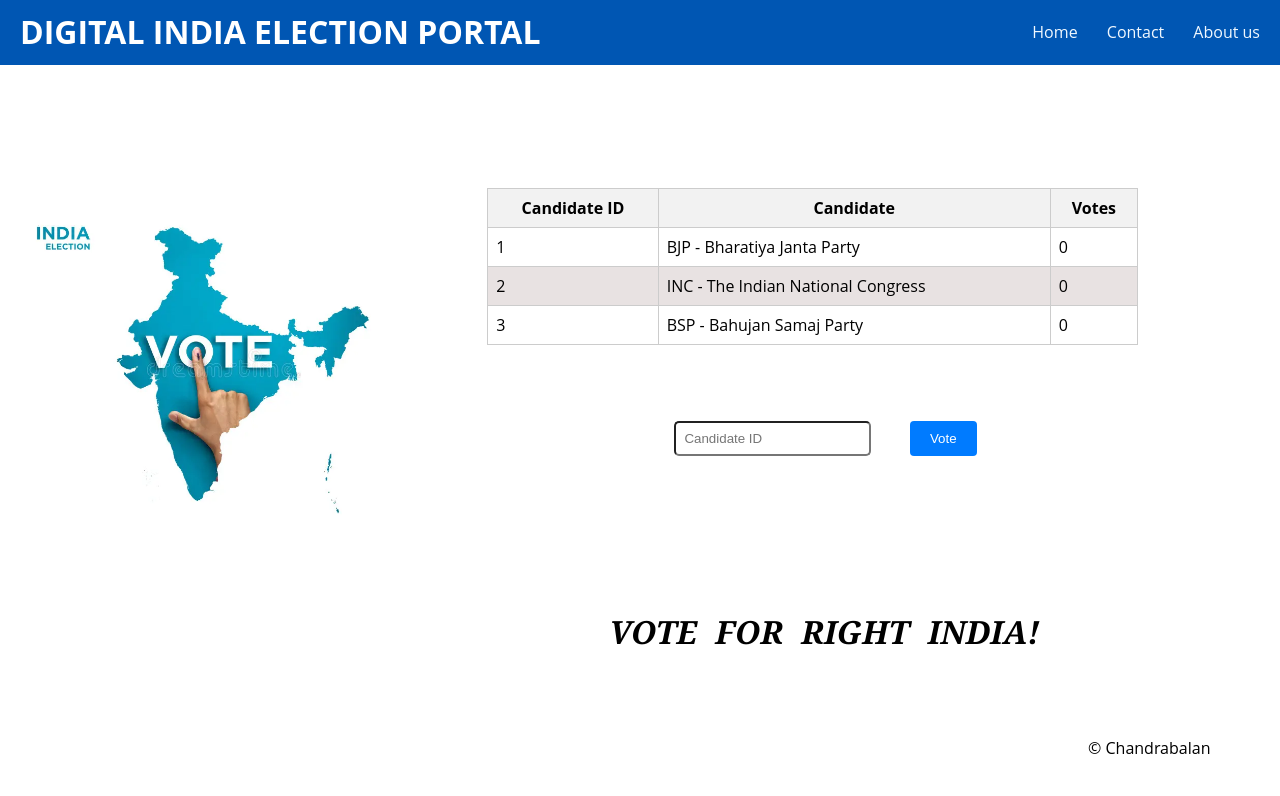
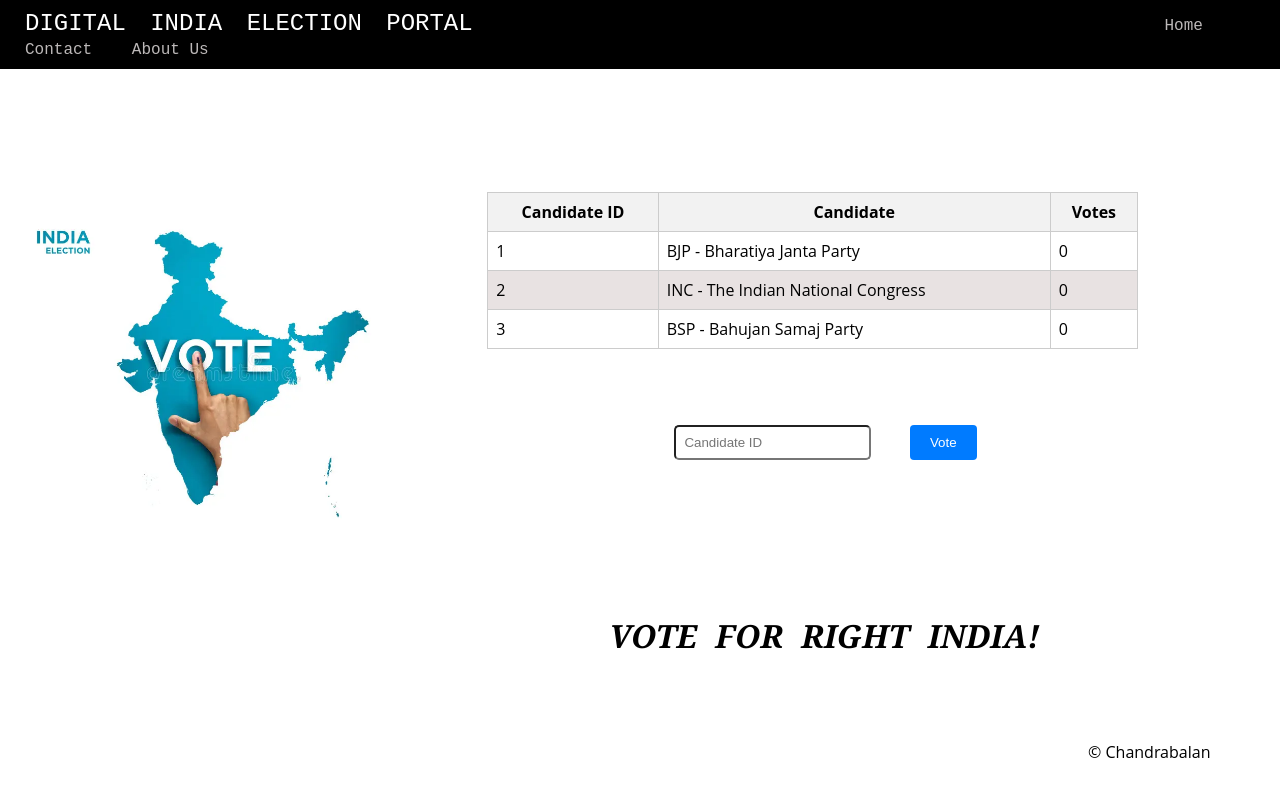
Before and after one commit to Chandrabalan-C/Web3-Based-Voting-System, a website: page index.html in a window 1280 px wide. Drawn offline with Linux system fonts and the light colour scheme.

Commit message:
file Changed

```diff
--- a/index.html
+++ b/index.html
@@ -7,24 +7,17 @@
     <link rel="stylesheet" href="style.css" />
   </head>
   <body>
-    <header>
-      <h1>DIGITAL INDIA ELECTION PORTAL</h1>
+    <div class="header">
       <nav>
-        <a
-          href=""
-          style="color: aliceblue; margin-right: 25px; text-decoration: none"
-          >Home</a
-        >
-
-        <a
-          href=""
-          style="color: aliceblue; margin-right: 25px; text-decoration: none"
-          >Contact</a
-        >
-        <a href="" style="color: aliceblue; text-decoration: none">About us</a>
+        <h1 id="head1">DIGITAL INDIA ELECTION PORTAL</h1>
+        <ul>
+          <li>Home</li>
+          <li>Contact</li>
+          <li>About Us</li>
+        </ul>
       </nav>
-    </header>
-    <br />
+    </div>
+    <br>
     <section class="content">
       <br />
       <br />
@@ -64,22 +57,15 @@
         <br />
         <br />
         <br />
-        <input
-          type="text"
-          id="candidate"
-          placeholder="Candidate ID"
-          style="margin-left: 28%"
-        />
-        <button onclick="vote()" class="btn" style="margin-left: 3%">
-          Vote
-        </button>
+        <input type="text" id="candidate" placeholder="Candidate ID" />
+        <button onclick="vote()" class="btn">Vote</button>
         <br />
         <br />
         <h2>VOTE FOR RIGHT INDIA!</h2>
       </div>
     </section>
 
-    <p style="margin-left: 85%; margin-top: 5%">&copy; Chandrabalan</p>
+    <p id="copy">&copy; Chandrabalan</p>
     <script src="script.js"></script>
   </body>
 </html>
--- a/style.css
+++ b/style.css
@@ -8,21 +8,35 @@
 body {
   font-family: "Open Sans", sans-serif;
 }
-
-/* Header Styles */
-header {
-  background-color: #0056b3;
-  border-bottom: 2px solid #0056b3;
+nav {
+  background-color: black;
   color: white;
-  display: flex;
-  justify-content: space-between;
-  align-items: center;
-  padding: 10px 20px;
+  padding: 10px;
+}
+li,
+ul,
+h1 {
+  display: inline;
+  padding: 15px;
+  color: white;
+  font-weight: normal;
+  font-family: "Courier New", Courier, monospace;
+}
+#head1{
+  word-spacing: 10px;
+}
+ul {
+  margin-left: 51%;
 }
 
-.logo h1 {
-  font-size: 24px;
-  margin: 0;
+li {
+  color: rgba(189, 185, 185, 0.993);
+  cursor: pointer;
+}
+
+li:hover {
+  color: white;
+  background-color:gray;
 }
 
 .menu ul {
@@ -62,13 +76,13 @@
   flex: 2;
 }
 /*head2 Styles*/
-h2{
+h2 {
   margin-top: 15%;
   margin-left: 20%;
   font-style: oblique;
   word-spacing: 10px;
   font-size: 2em;
-  font-family: Georgia, 'Times New Roman', Times, serif;
+  font-family: Georgia, "Times New Roman", Times, serif;
 }
 /* Table Styles */
 table {
@@ -107,12 +121,12 @@
   background-color: #007bff;
   border-radius: 4px;
   border: none;
+  margin-left: 3%;
 }
 
 .btn:hover {
   background-color: #0056b3;
 }
-
 
 /* Responsive Styles */
 @media screen and (max-width: 768px) {
@@ -192,3 +206,12 @@
   font-size: 15px;
   margin: 0;
 }
+
+#candidate {
+  margin-left: 28%;
+}
+
+#copy {
+  margin-left: 85%;
+  margin-top: 5%;
+}
```
